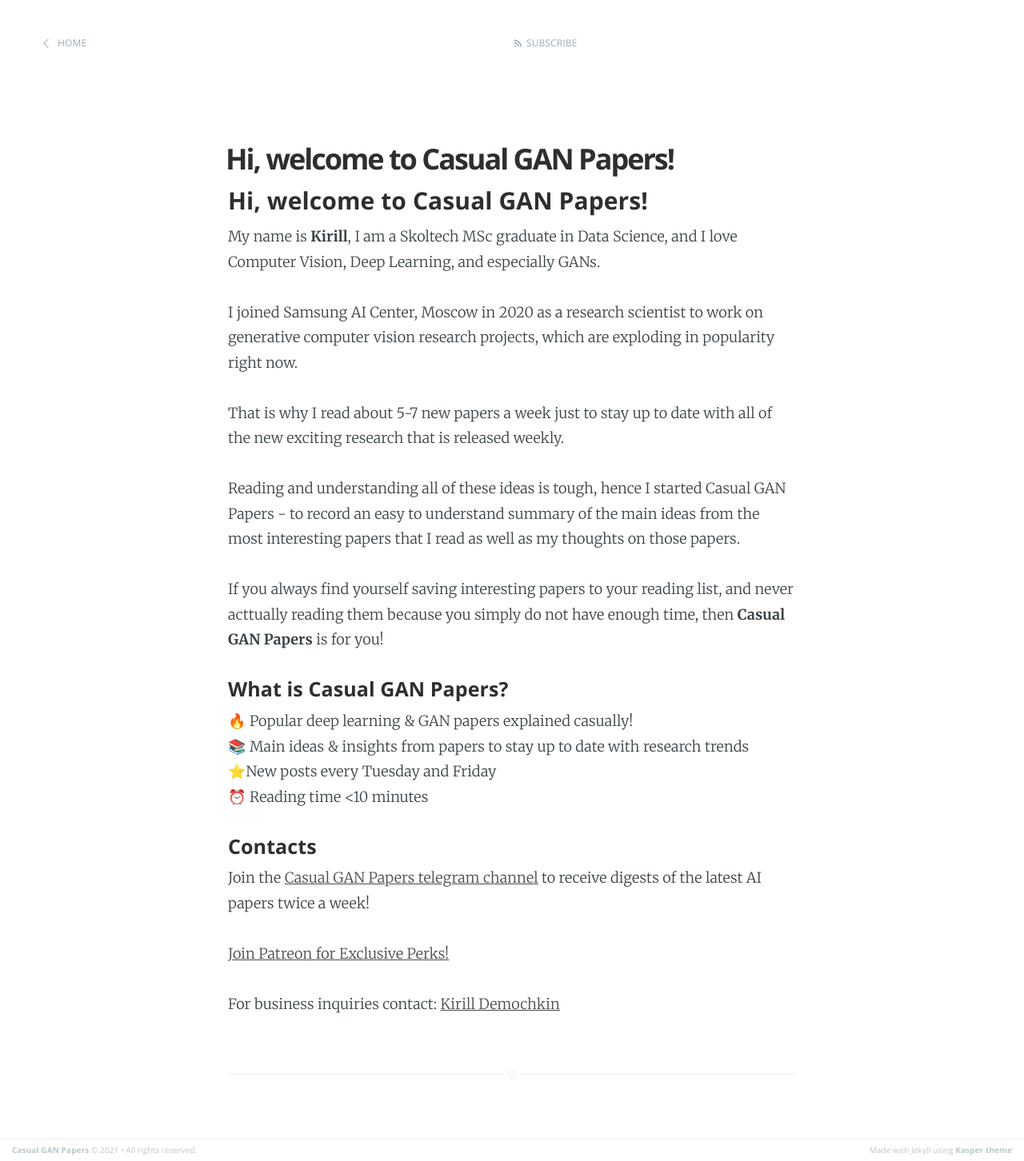
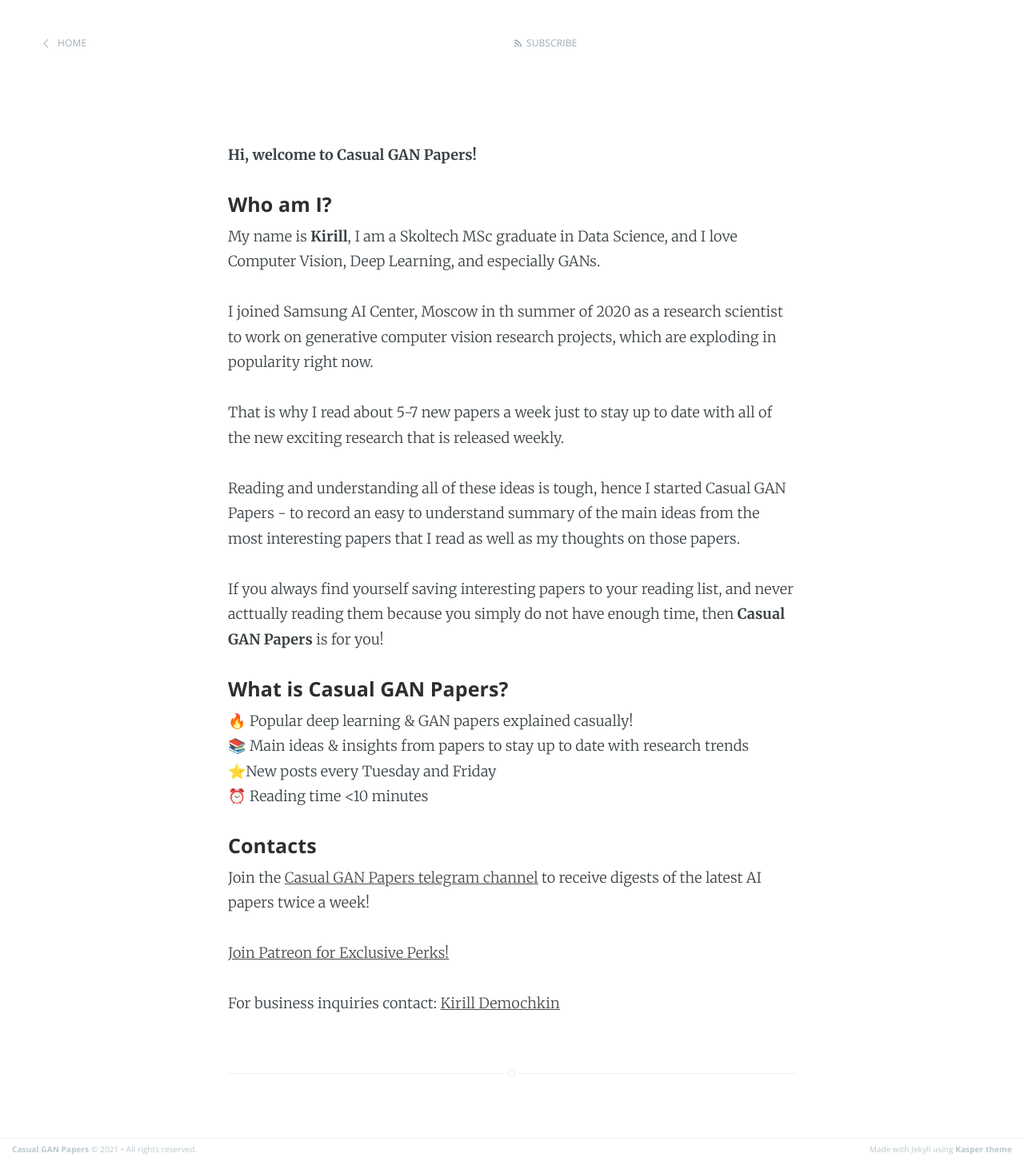
Before and after one commit to KirillDemochkin/kirilldemochkin.github.io, a Jekyll site: the page built from about.md, in a window 1280 px wide. Shown: the whole page at 80% size. Built offline with Jekyll 4.4.1, drawn with Linux system fonts in a browser that asks for light colours; our own code applies the rules of GitHub Pages for plain Markdown files; comment, search, counter and statistics services are not loaded.

Commit message:
Update about.md

```diff
--- a/about.md
+++ b/about.md
@@ -1,8 +1,10 @@
-### Hi, welcome to Casual GAN Papers!
+**Hi, welcome to Casual GAN Papers!**
+
+#### Who am I?
 
 My name is **Kirill**, I am a Skoltech MSc graduate in Data Science, and I love Computer Vision, Deep Learning, and especially GANs.
 
-I joined Samsung AI Center, Moscow in 2020 as a research scientist to work on generative computer vision research projects, which are exploding in popularity right now.
+I joined Samsung AI Center, Moscow in th summer of 2020 as a research scientist to work on generative computer vision research projects, which are exploding in popularity right now.
 
 That is why I read about 5-7 new papers a week just to stay up to date with all of the new exciting research that is released weekly.
 
```
